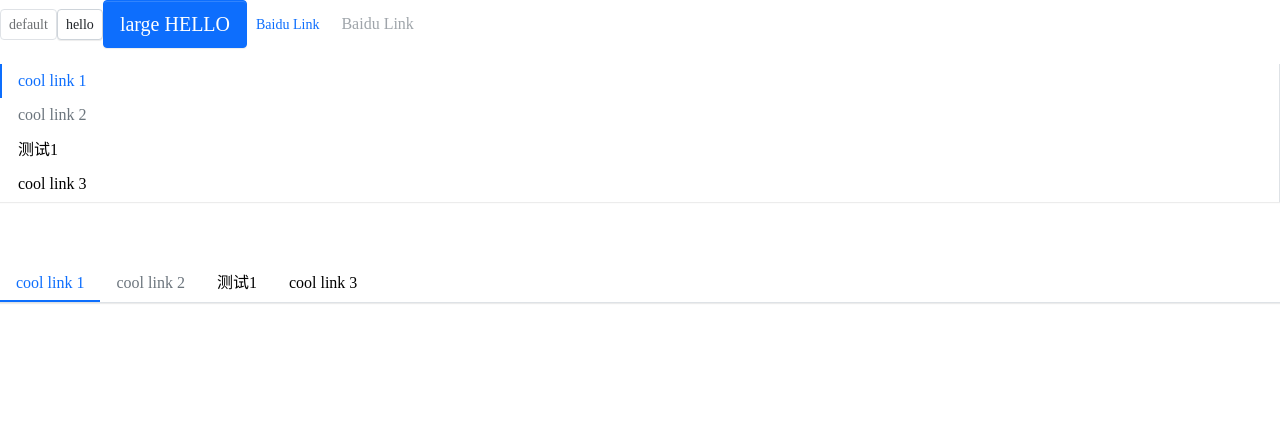
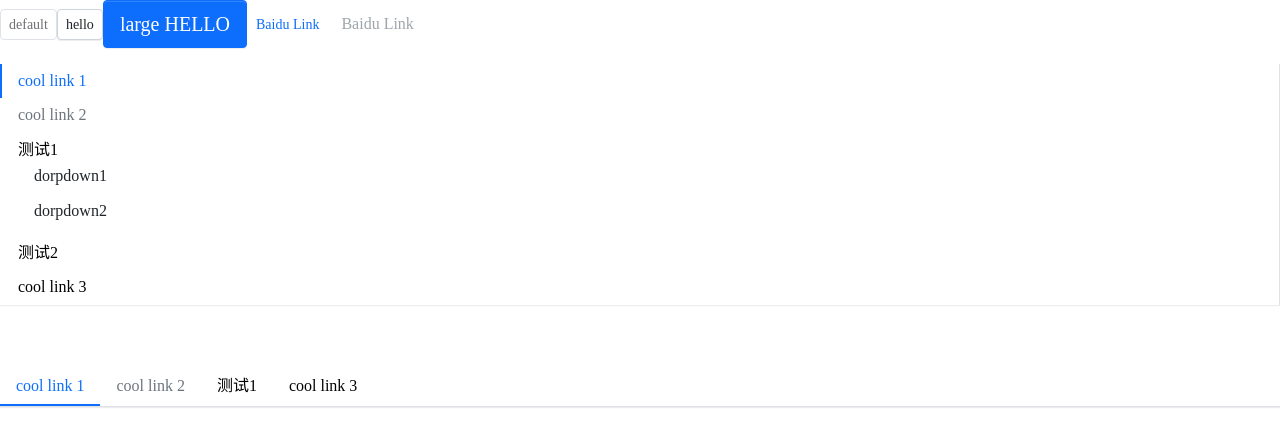
Before and after one commit to DelayDragon/component-library-react, a React (Vite) app: page / in a window 1280 px wide. Shown: the top 446 px of the page. Built offline with nearby package versions, Linux system fonts and the light colour scheme.

Commit message:
update：下拉菜单添加子Item可选中&下拉菜单添加默认展开API；；
下拉菜单添加子Item可选中：修改index的类型为string，以string的形式标识选中item；
默认展开：添加defaultOpenedSubMenus[]，context传入；

```diff
--- a/src/App.tsx
+++ b/src/App.tsx
@@ -14,7 +14,7 @@
       <Button btnType={ButtonType.Link} target='_blank' size={ButtonSize.Small} href='http://www.baidu.com'>Baidu Link</Button>
       <Button btnType={ButtonType.Link} disabled href='http://www.baidu.com'>Baidu Link</Button>
       <br />
-      <Menu defaultIndex={0} mode='vertical' onSelect={(index) => console.log(index)}>
+      <Menu defaultIndex={'0'} mode='vertical' onSelect={(index) => console.log(index)} defaultOpenSubMenus={['2']}>
         <MenuItem>
           cool link 1
         </MenuItem>
@@ -29,12 +29,20 @@
             dorpdown2
           </MenuItem>
         </SubMenu>
+        <SubMenu title={'测试2'}>
+          <MenuItem>
+            dorpdown1
+          </MenuItem>
+          <MenuItem>
+            dorpdown2
+          </MenuItem>
+        </SubMenu>
         <MenuItem>
           cool link 3
         </MenuItem>
       </Menu>
       <br />
-      <Menu defaultIndex={0} mode='horizontal' onSelect={(index) => console.log(index)}>
+      <Menu defaultIndex={'0'} mode='horizontal' onSelect={(index) => console.log(index)}>
         <MenuItem>
           cool link 1
         </MenuItem>
--- a/src/components/Menu/menu.tsx
+++ b/src/components/Menu/menu.tsx
@@ -3,23 +3,25 @@
 import { MenuItemProps } from './menuItem'
 
 type MenuMode = 'horizontal' | 'vertical'
-type SelectCallback = (selectedIndex: number) => void
+type SelectCallback = (selectedIndex: string) => void
 export interface MenuProps {
-    defaultIndex?: number;
+    defaultIndex?: string;
     className?: string;
     mode?: MenuMode;
     style?: React.CSSProperties;
     children?: React.ReactNode
-    onSelect?: SelectCallback
+    onSelect?: SelectCallback;
+    defaultOpenSubMenus?: string[];
 }
 
 interface IMenuContext {
-    index: number;
+    index: string;
     onSelect?: SelectCallback;
-    mode?: MenuMode
+    mode?: MenuMode;
+    defaultOpenSubMenus?: string[];
 }
 
-export const MenuContext = React.createContext<IMenuContext>({ index: 0 })
+export const MenuContext = React.createContext<IMenuContext>({ index: '0' })
 
 export const Menu: React.FC<MenuProps> = (props) => {
     const {
@@ -28,7 +30,8 @@
         style,
         children,
         defaultIndex,
-        onSelect
+        onSelect,
+        defaultOpenSubMenus
     } = props
     const [currentActive, setCurrentActive] = useState(defaultIndex)
 
@@ -36,16 +39,17 @@
         'menu-vertical': mode === 'vertical',
         'menu-horizontal': mode !== 'vertical'
     })
-    const handleClick = (index: number) => {
+    const handleClick = (index: string) => {
         setCurrentActive(index)
         if (onSelect) {
             onSelect(index)
         }
     }
     const passedContext: IMenuContext = {
-        index: currentActive ? currentActive : 0,
+        index: currentActive ? currentActive : '0',
         onSelect: handleClick,
-        mode: mode
+        mode,
+        defaultOpenSubMenus
     }
     const renderChildren = () => {
         return React.Children.map(children, (child, index) => {
@@ -53,7 +57,7 @@
             const { displayName } = childElement.type
             if(displayName === 'MenuItem' || displayName === 'SubMenu'){
                 return React.cloneElement(childElement, {
-                    index
+                    index: index.toString()
                 })
             }else{
                 console.error("warning: Menu has A child which is not a MenuItem component!")
@@ -70,6 +74,7 @@
 }
 
 Menu.defaultProps = {
-    defaultIndex: 0,
-    mode: 'horizontal'
+    defaultIndex: '0',
+    mode: 'horizontal',
+    defaultOpenSubMenus: []
 }
--- a/src/components/Menu/menuItem.tsx
+++ b/src/components/Menu/menuItem.tsx
@@ -3,7 +3,7 @@
 import { MenuContext } from "./menu";
 
 export interface MenuItemProps {
-    index?: number;
+    index?: string;
     disabled?: boolean;
     className?: string;
     style?: React.CSSProperties;
@@ -25,7 +25,7 @@
     })
 
     const handleClick = () => {
-        if(context.onSelect && !disabled && (typeof index === 'number')){
+        if(context.onSelect && !disabled && (typeof index === 'string')){
             context.onSelect(index)
         }
     }
--- a/src/components/Menu/subMenu.tsx
+++ b/src/components/Menu/subMenu.tsx
@@ -4,15 +4,18 @@
 import { MenuItemProps } from "./menuItem";
 
 export interface SubMenuProps {
-    index?: number;
+    index?: string;
     title: string;
     className?: string;
     children?: React.ReactNode
 }
 
 export const SubMenu: React.FC<SubMenuProps> = ({index, title, children, className}) => {
-    const [menuOpen, setMenuOpen] = useState(false)
     const context = React.useContext(MenuContext)
+    const openedSubMenus = context.defaultOpenSubMenus as Array<string>
+    const idOpened = (index && context.mode === 'vertical') ? openedSubMenus.includes(index) : false
+    const [menuOpen, setMenuOpen] = useState(idOpened)
+
     const classes = classNames('menu-item submenu-item', className, {
         'is-active': context.index === index
     })
@@ -41,11 +44,11 @@
         const subMenuClasses = classNames('viking-submenu', {
             'menu-opened': menuOpen
         })
-        const childrenComponent = React.Children.map(children, (child, index) => {
+        const childrenComponent = React.Children.map(children, (child, childIndex) => {
             const childElement = child as React.FunctionComponentElement<MenuItemProps>
             if(childElement.type.displayName === 'MenuItem'){
                 return React.cloneElement(childElement, {
-                    index
+                    index: `${index}-${childIndex}`
                 })
             }else{
                 console.error("warning: SubMenu has A child which is not a MenuItem component!")
```
